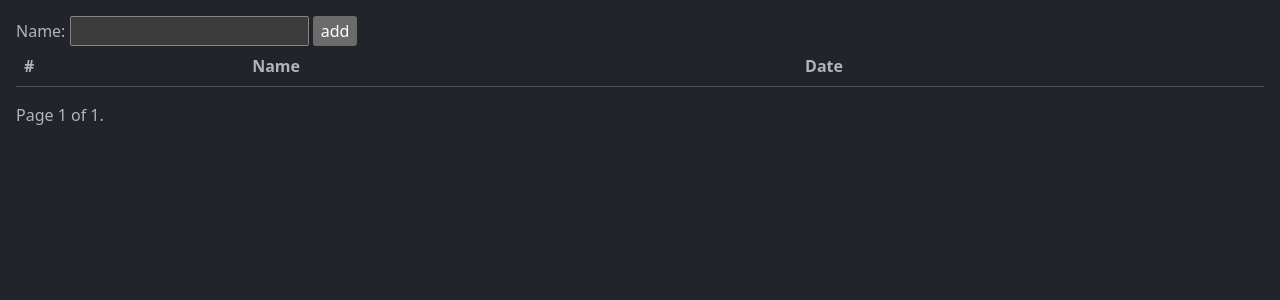
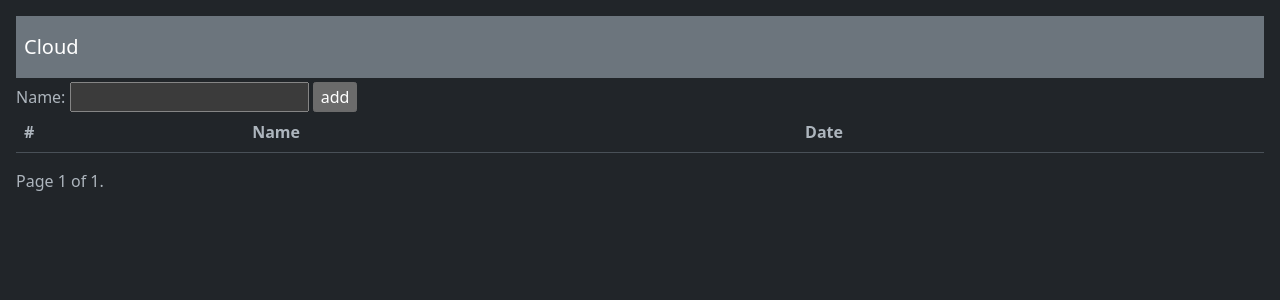
Before and after one commit to robazcz/cloud, a Django app: page /overview/ in a window 1280 px wide. Shown: the top 300 px of the page. Run offline with Django 4.2, Linux system fonts and the light colour scheme; the visitor is signed in with stand-in values (Sample User, id 1); data comes from the database, SQL or seed files in the repository; data that the repository does not hold is empty; some libraries are stand-ins or nearby versions.

Commit message:
small changes

```diff
--- a/ui_cloud/templates/ui_cloud/base.html
+++ b/ui_cloud/templates/ui_cloud/base.html
@@ -7,8 +7,13 @@
     <link rel="stylesheet" href="{% static 'node_modules/bootstrap/dist/css/bootstrap.css' %}">
     <title>Document</title>
 </head>
-<body style="margin: 1em">
-    <main>
+<body class="m-3">
+    <header>
+        <nav class="navbar navbar-light bg-secondary">
+            <a class="navbar-brand navbar-expand-sm p-2" href="/overview">Cloud</a>
+        </nav>
+    </header>
+    <main class="mt-1">
         {% block main %}
 
         {% endblock main %}
--- a/ui_cloud/urls.py
+++ b/ui_cloud/urls.py
@@ -1,4 +1,5 @@
 from django.urls import path
+from django.shortcuts import redirect
 from django.contrib.auth.decorators import login_required
 
 from ui_cloud.views import Login, Overview, Logout, FeedView
```
Also changed, not shown: ui_cloud/models.py (+6 -6 lines), ui_cloud/templates/ui_cloud/feed.html (+21 -2 lines).
